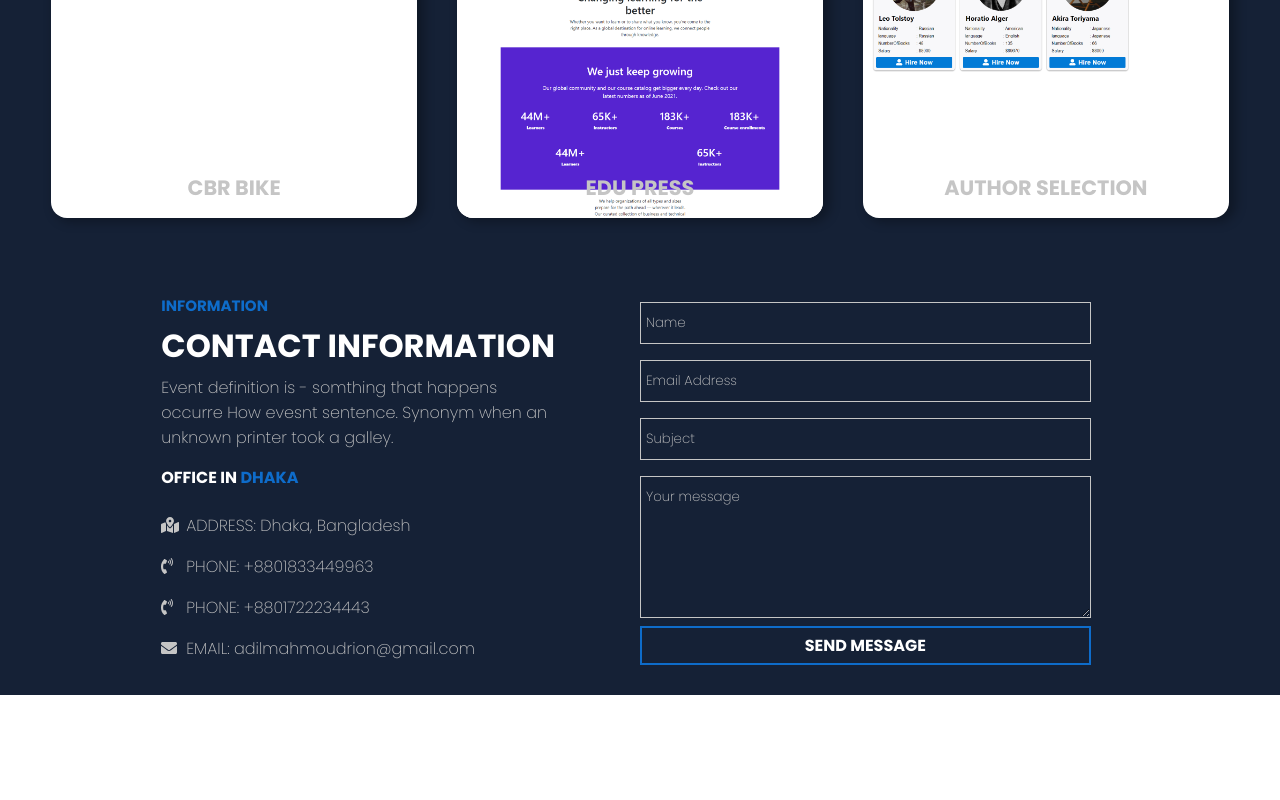
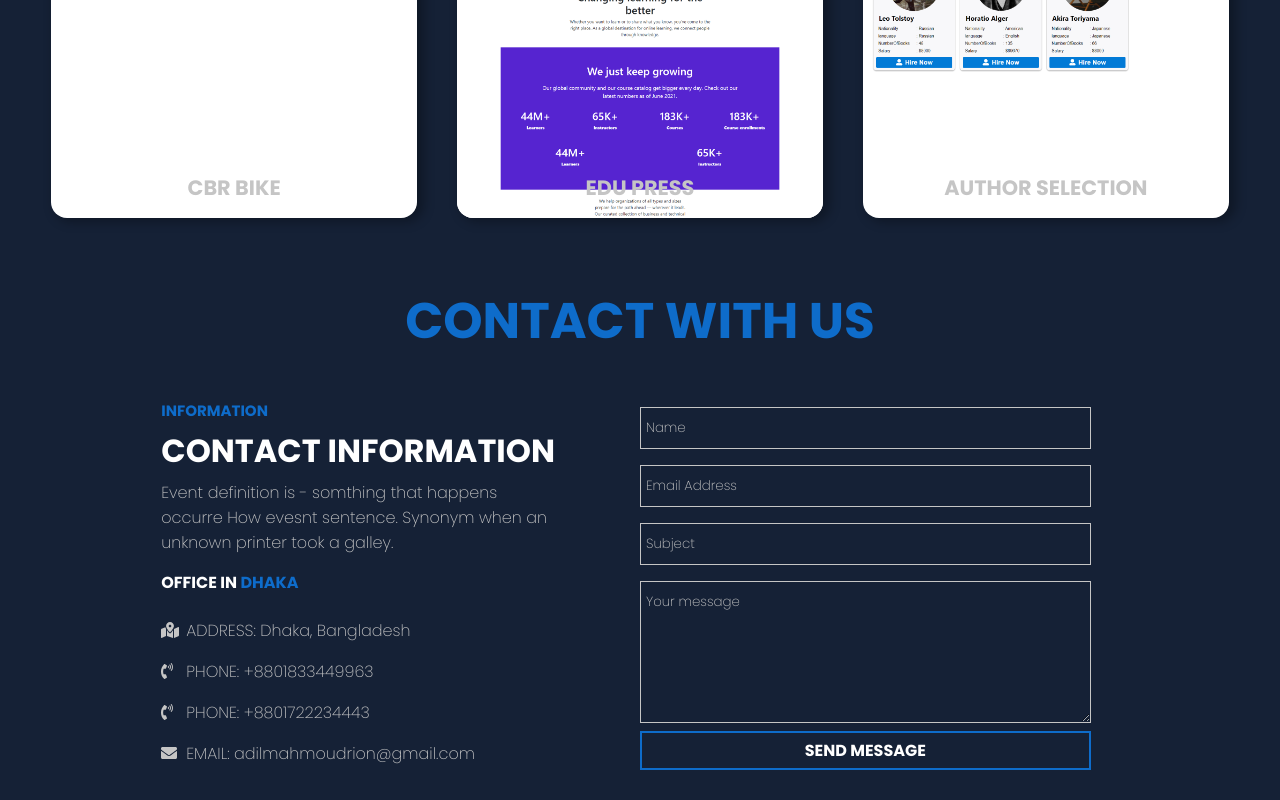
Before and after one commit to AdilMahmoudRion/AdilRion-Portfolio, a React (Create React App) app: page / in a window 1280 px wide. Shown: the part 3330-4130 px from the top of the page. Before the commit the page ends 4025 px from the top, so only its background shows below. Built offline with nearby package versions, Linux system fonts and the light colour scheme.

Commit message:
contact from edditd

```diff
--- a/src/Components/Pages/Contact/Contact.css
+++ b/src/Components/Pages/Contact/Contact.css
@@ -77,3 +77,9 @@
   font-size: medium;
   font-weight: 700;
 }
+.con-header {
+  text-align: center;
+  margin: 15px 0;
+  font-size: 50px;
+  color: #0e6cca;
+}
--- a/src/Components/Pages/Contact/Contact.js
+++ b/src/Components/Pages/Contact/Contact.js
@@ -29,7 +29,12 @@ const Contact = () => {
   }
 
   return (
-    <div id="contact" className="contact-from">
+    <div id="contact">
+      <div>
+        <h1 className="con-header">CONTACT WITH US</h1>
+      </div>
+      <div  className="contact-from">
+
       <div className="add-info">
         <h2 className="header">INFORMATION</h2>
         <h1>CONTACT INFORMATION</h1>
@@ -108,6 +113,7 @@ const Contact = () => {
         </div>
       </div>
     </div>
+    </div>
   );
 };
 
```
